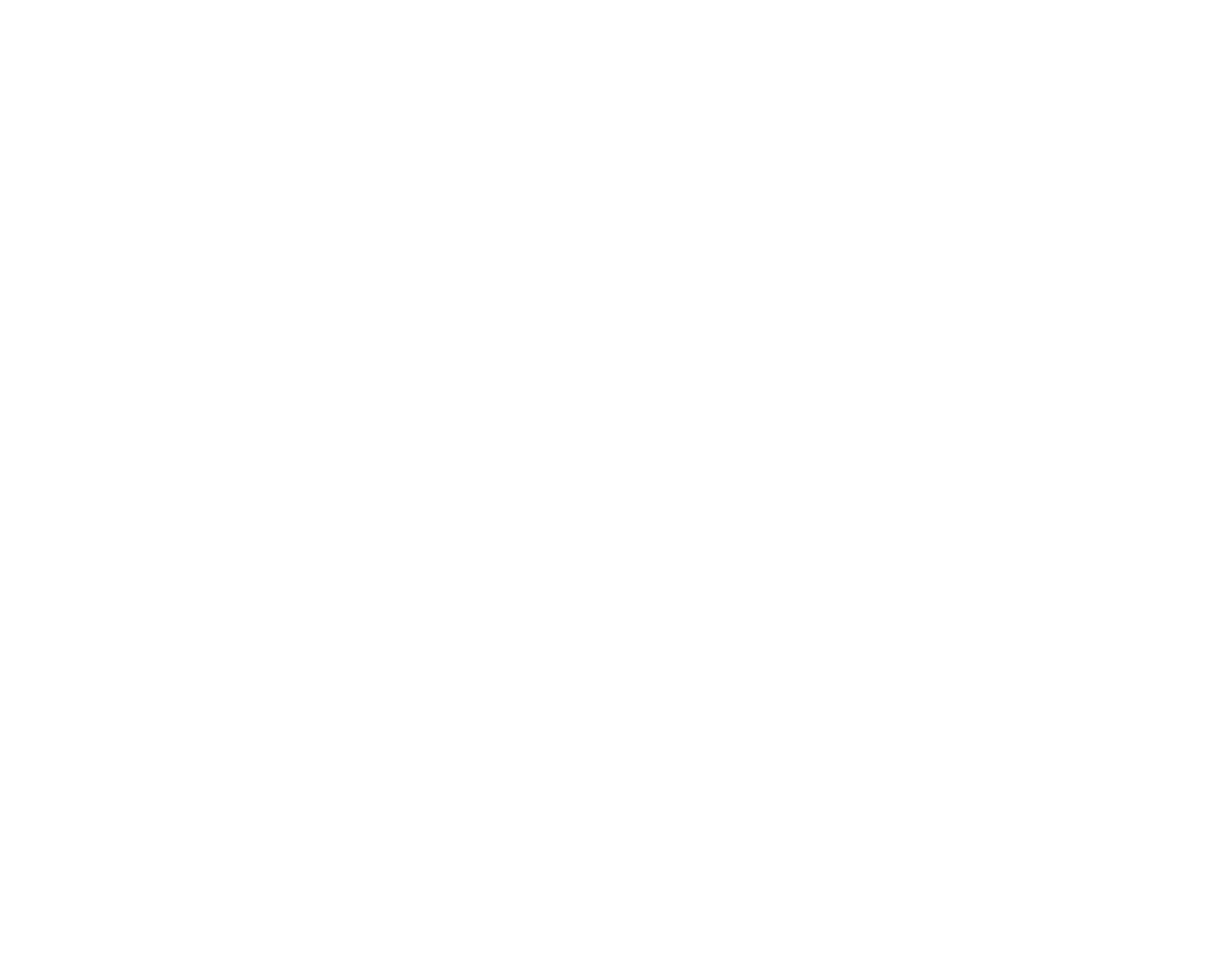
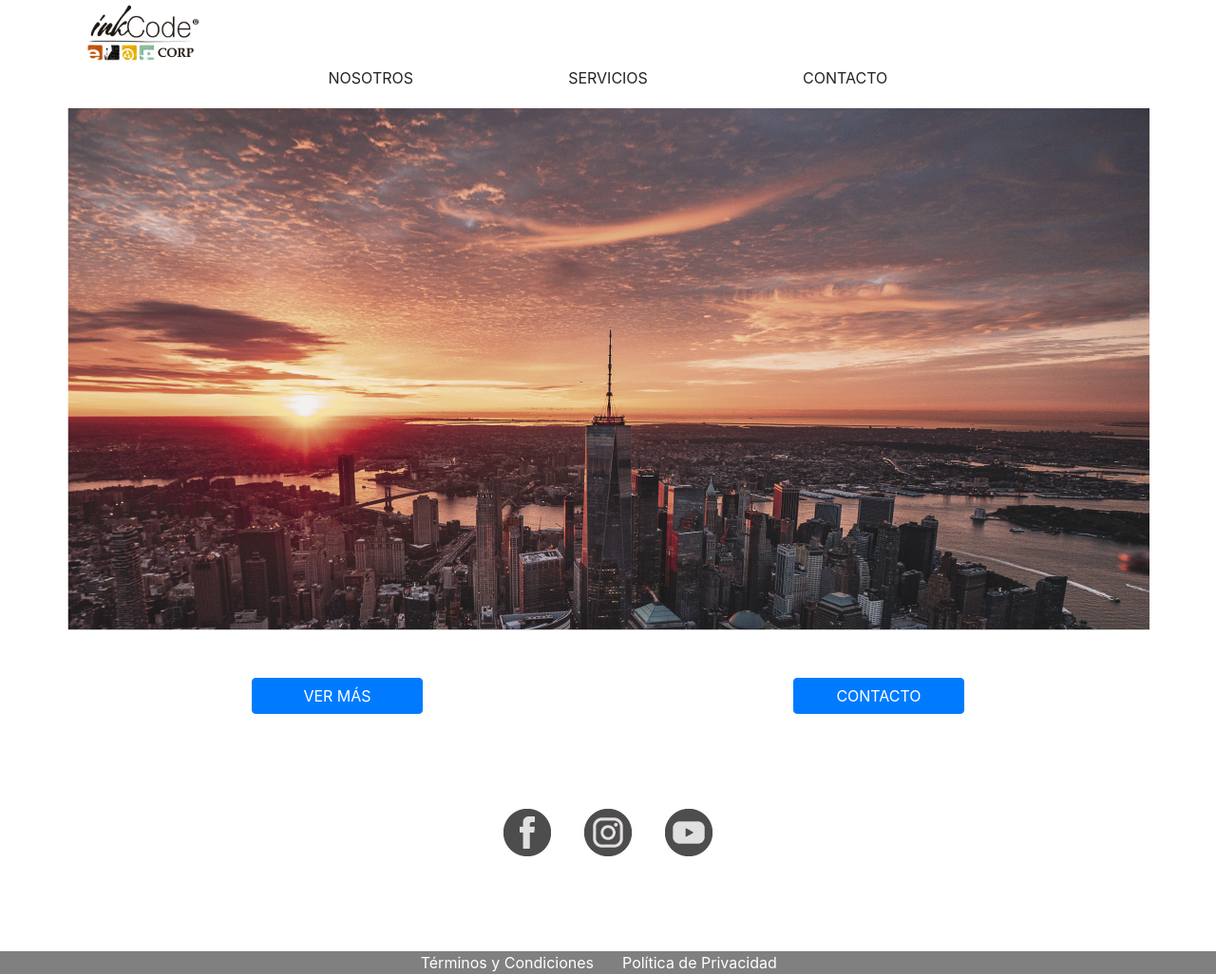
Before and after one commit to avanegasp/codeCorpProject, a plain HTML site: page index.html in a window 1280 px wide. Shown: the whole page at 95% size. Before the commit the page ends 800 px from the top, so only its background shows below. Drawn offline with nearby package versions, Linux system fonts and the light colour scheme.

Commit message:
First page done

```diff
--- /dev/null
+++ b/css/style.css
@@ -0,0 +1,83 @@
+/* logo */
+.logo{
+  height: 70px;
+  width: auto;
+}
+
+/* us services contact */
+.us{
+  text-align: right;
+}
+
+.services{
+  text-align: center;
+}
+
+.contact{
+  text-align: left;
+}
+
+/*  */
+
+/* banner1 */
+
+.banner1{
+  margin-top: 20px;
+  width: -webkit-fill-available;
+}
+
+/* buttons landing */
+
+.buttons-landing{
+  margin-top: 50px;
+  margin-bottom: 100px;
+}
+
+.button1{
+  text-align: center;
+}
+
+.button2{
+  text-align: center;
+}
+
+/* fan pages */
+
+.facebook{
+  text-align: right;
+  /* margin-right: 145px; */
+}
+
+.facebook-icon{
+  margin-right: -145px;
+}
+
+.instagram{
+  text-align: center;
+}
+
+.youtube{
+  text-align: left;
+}
+
+.youtube-icon{
+  margin-left: -145px;
+}
+
+.fan-pages{
+  margin-bottom: 100px;
+}
+
+/* Footer */
+
+footer{
+  background-color: grey;
+}
+.footer1{
+  text-align: right;
+  color: white;
+}
+
+.footer2{
+  color: white;
+}
--- a/index.html
+++ b/index.html
@@ -4,10 +4,57 @@
   <meta charset="UTF-8">
   <meta name="viewport" content="width=device-width, initial-scale=1.0">
   <meta http-equiv="X-UA-Compatible" content="ie=edge">
+  <link rel="stylesheet" href="css/style.css">
   <link rel="stylesheet" href="https://stackpath.bootstrapcdn.com/bootstrap/4.3.1/css/bootstrap.min.css" integrity="sha384-ggOyR0iXCbMQv3Xipma34MD+dH/1fQ784/j6cY/iJTQUOhcWr7x9JvoRxT2MZw1T" crossorigin="anonymous">
   <title>Document</title>
 </head>
 <body>
+  <div class="container">
+    <div class="row">
+      <div class="col-sm-3">
+        <img class="logo" src="images/identidad_corporativa/logo_ink_code_corp.png" alt="">
+      </div>
+    </div>
+    <div class="row">
+      <div class="us col-md-4">NOSOTROS</div>
+      <div class="services col-md-4">SERVICIOS</div>
+      <div class="contact col-md-4">CONTACTO</div>
+    </div>
+    <div class="row">
+      <img class="banner1" src="images/banners/banner_01.png" alt="banner">
+    </div>
+
+    <!-- buttons -->
+    <div class="buttons-landing row">
+      <div class="button1 col-md-6">
+        <button type="button" class="col-md-4 btn btn-primary">VER MÁS</button>
+      </div>
+      <div class="button2 col-md-6">
+        <button type="button" class="col-md-4 btn btn-primary">CONTACTO</button>
+      </div>
+    </div>
+
+    <!-- fan pages -->
+    <div class="fan-pages row">
+      <div class="facebook col-md-4">
+        <img class="facebook-icon" src="images/icons/facebook.png" alt="">
+      </div>
+      <div class="instagram col-md-4">
+        <img src="images/icons/instagram.png" alt="">
+      </div>
+      <div class="youtube col-md-4">
+        <img class="youtube-icon" src="images/icons/youtube.png" alt="">
+      </div>
+    </div>
+
+  </div>
+  <!-- Footer -->
+  <footer>
+    <div class="row">
+      <div class="footer1 col-md-6">Términos y Condiciones</div>
+      <div class="footer2 col-md-6">Política de Privacidad</div>
+    </div>
+  </footer>
 
 </body>
 </html>
```
Also changed, not shown: images/icons/facebook.png (renamed from images/icons/Mesa de trabajo 4prueba.png), images/icons/instagram.png (renamed from images/icons/Mesa de trabajo 5prueba.png), images/icons/youtube.png (renamed from images/icons/Mesa de trabajo 6prueba.png).
